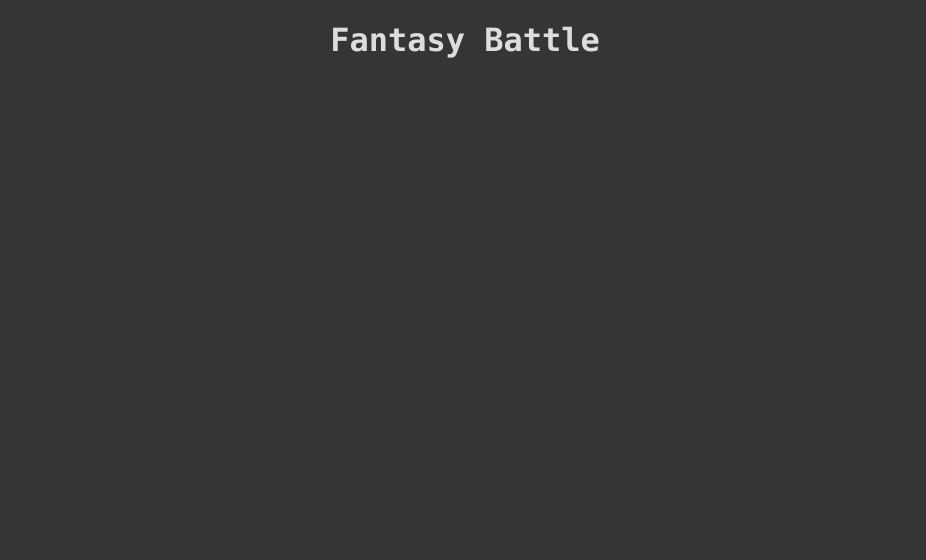
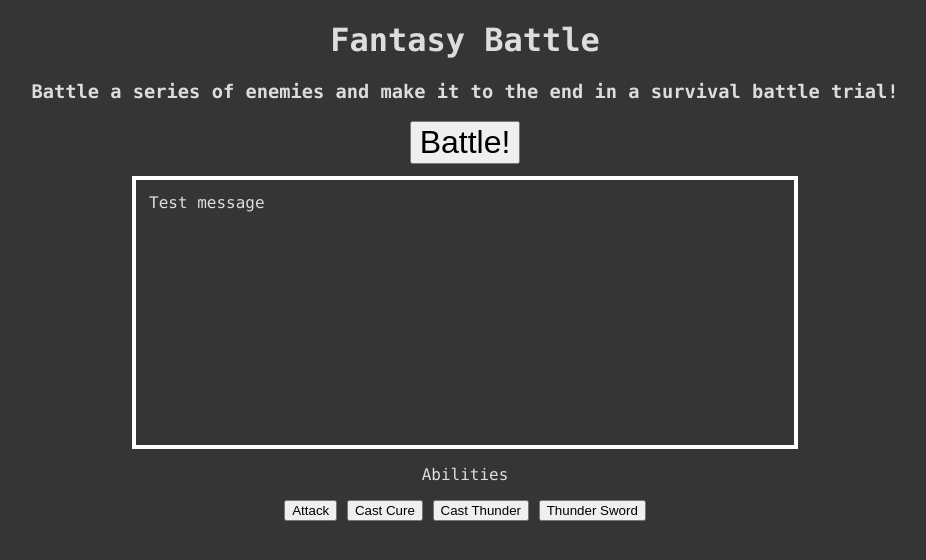
Before and after one commit to OnixFang/FantasyBattle, a plain HTML site: page index.html in a window 1280 px wide. Shown: the whole page, without its empty margins (175-1101 px from the left). Drawn offline with Linux system fonts and the light colour scheme; a script that the page names is missing.

Commit message:
Add Main Layout
Character boxes are still missing.

```diff
--- a/index.html
+++ b/index.html
@@ -4,8 +4,16 @@
         <title>Fantasy Battle</title>
         <link rel="stylesheet" href="styles/main.css"/>
     </head>
-    <body>
-        <center><h1>Fantasy Battle</h1></center>
+    <body><center>
+        <h1>Fantasy Battle</h1>
+        <h3>Battle a series of enemies and make it to the end in a survival battle trial!</h3>
+        <button style="width: 110px; font-size: 24pt">Battle!</button>
+        <div class="mainbox">Test message</div>
+        <p>Abilities</p>
+        <button>Attack</button>
+        <button>Cast Cure</button>
+        <button>Cast Thunder</button>
+        <button>Thunder Sword</button>
         <script src="scripts/main.js"></script>
-    </body>
+    </center></body>
 </html>
--- a/scripts/main.js
+++ /dev/null
@@ -1 +0,0 @@
-window.alert("I works!");
```
